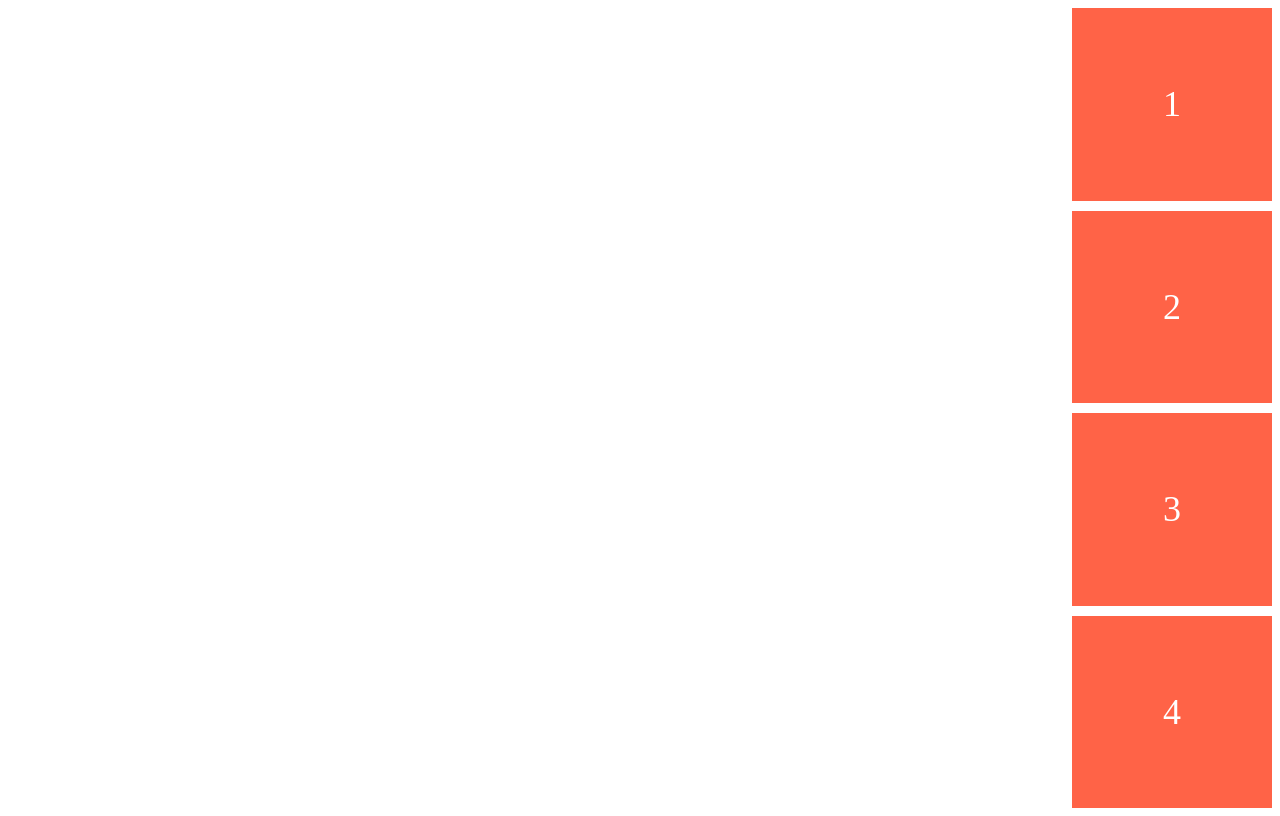
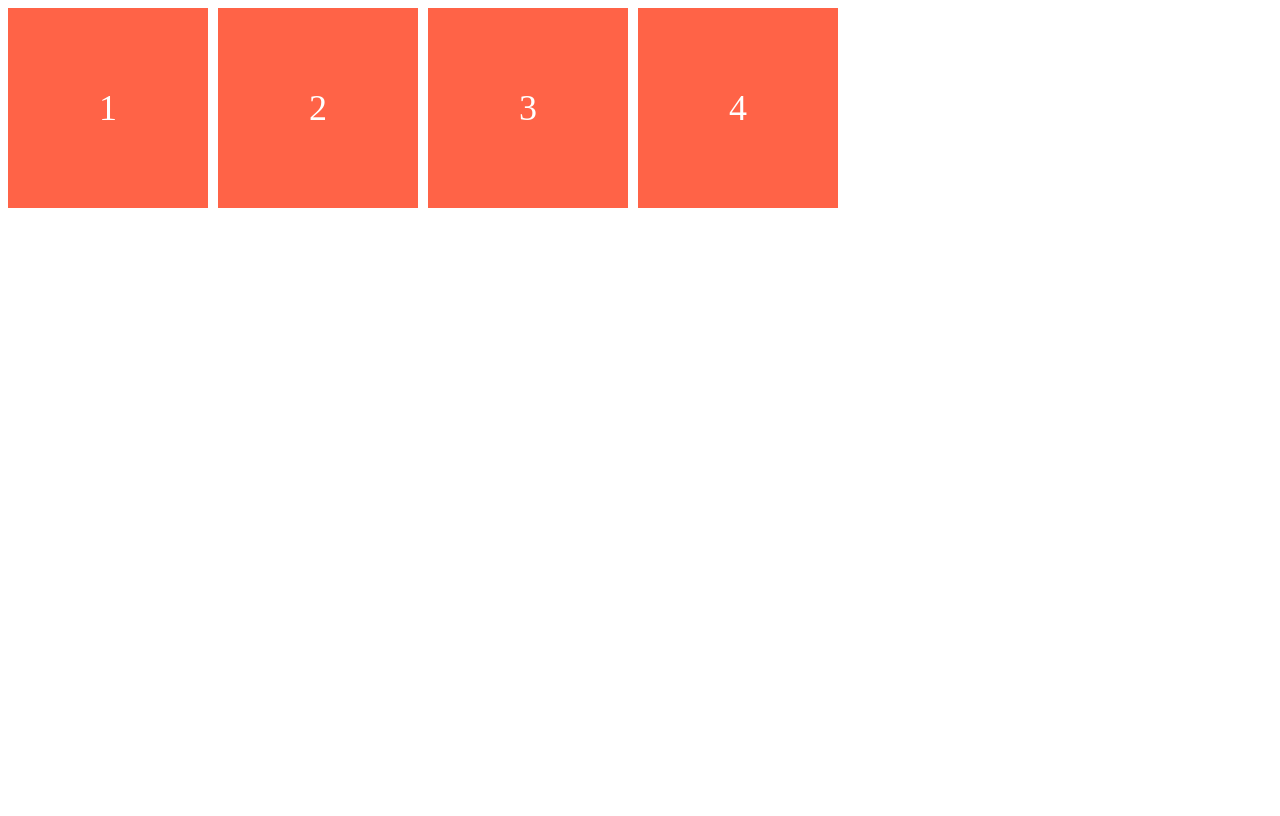
Before and after one commit to haebi/css-layout-masterclass, a plain HTML site: page index.html in a window 1280 px wide. Drawn offline with Linux system fonts and the light colour scheme.

Commit message:
2.6 Recap

```diff
--- a/style.css
+++ b/style.css
@@ -1,10 +1,9 @@
 .father {
     display: flex;
     height: 100vh;
-    flex-direction: column;
+
     gap: 10px;
-    justify-content: center;
-    align-items: flex-end;
+    justify-content: flex-start;
   }
 
   .box {
```
